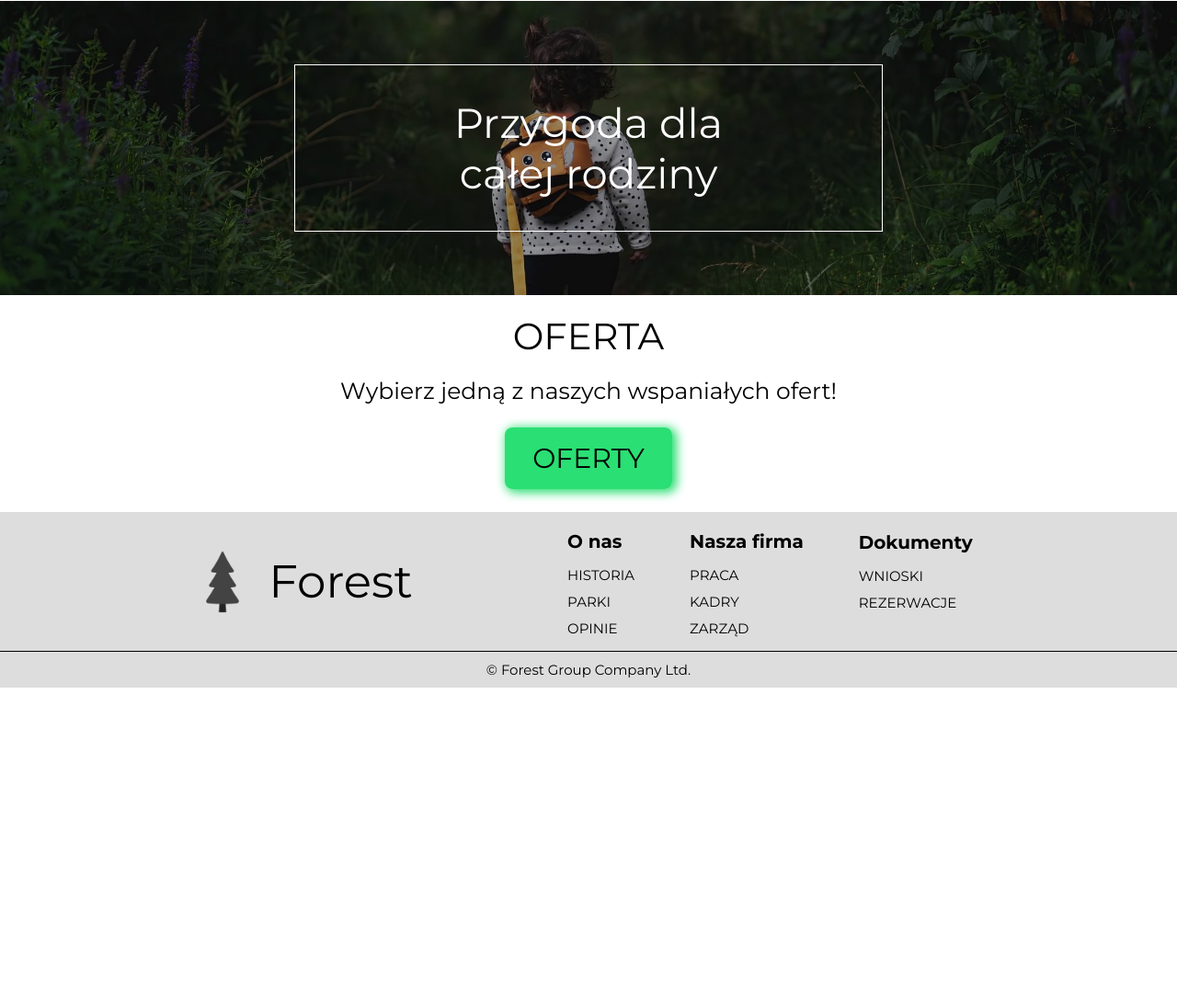
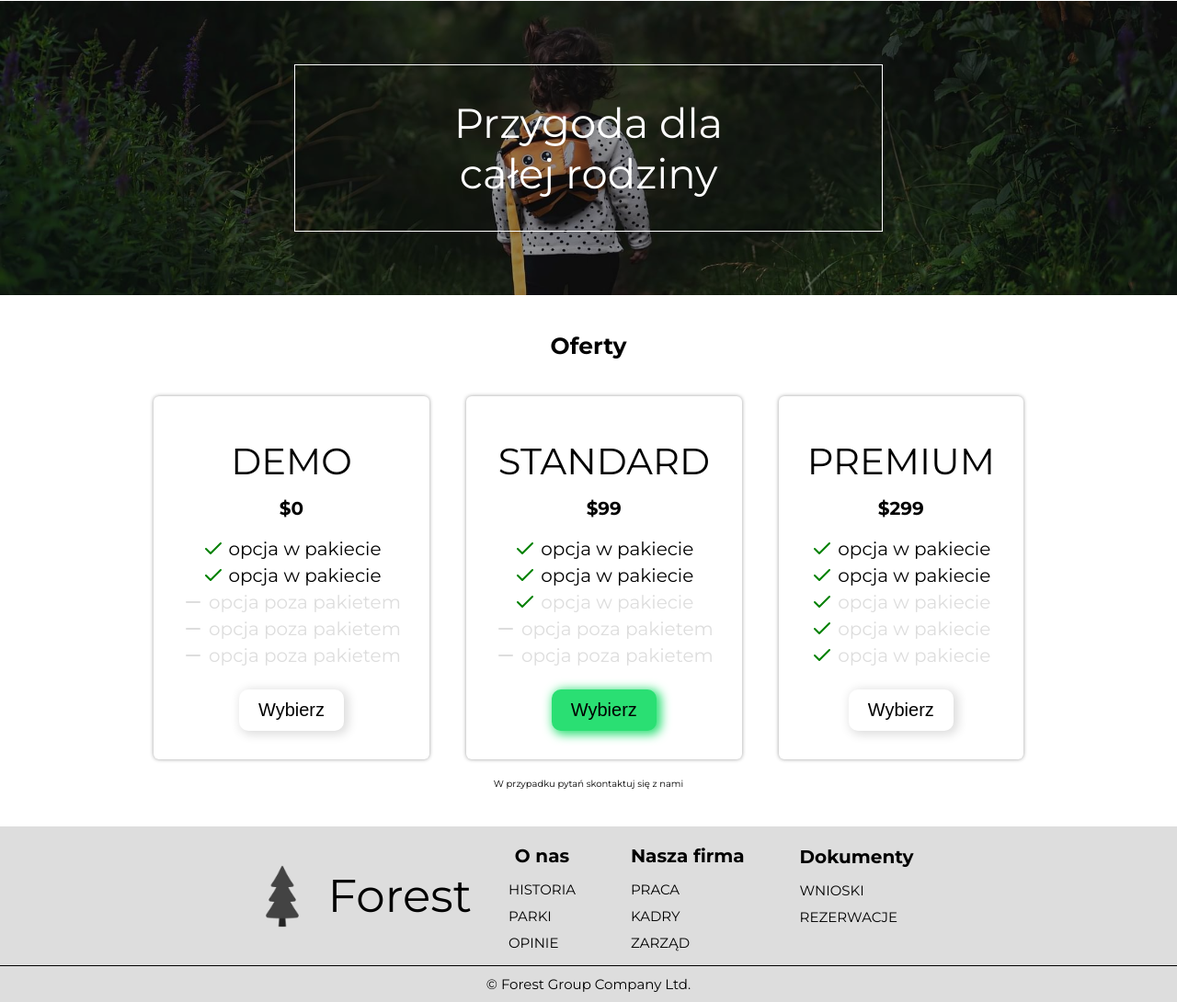
Before and after one commit to TiJun/ForestGroup, a website: page index.html in a window 1280 px wide. Shown: the part 1158-2248 px from the top of the page at 92% size. Before the commit the page ends 1906 px from the top, so only its background shows below. Drawn offline with nearby package versions, Linux system fonts and the light colour scheme.

Commit message:
Changed layout of offers section

```diff
--- a/index.html
+++ b/index.html
@@ -86,9 +86,63 @@
     </section>
     <div class="wrapper">
         <section class="offers" id="offers">
-            <h3 class="offers__heading">Oferta</h3>
-            <p class="offers__text">Wybierz jedną z naszych wspaniałych ofert!</p>
-            <a href="offers.html" class="offers__btn">Oferty</a>
+            <h2 class="heading padding">Oferty</h2>
+            <div class="offers__box-container">
+                <div class="offers__box-one offers__box">
+                    <p class="offers__heading">Demo</p>
+                    <p class="offers__price">$0</p>
+                    <ul class="offers__list">
+                        <li class="offers__list-item"><span><img src="/dist/img/check.svg" alt=""></span>opcja w
+                            pakiecie</li>
+                        <li class="offers__list-item"><span><img src="/dist/img/check.svg" alt=""></span>opcja w
+                            pakiecie</li>
+                        <li class="offers__list-item"><span><img src="/dist/img/minus.svg" alt=""></span> opcja poza
+                            pakietem</li>
+                        <li class="offers__list-item"><span><img src="/dist/img/minus.svg" alt=""></span> opcja poza
+                            pakietem</li>
+                        <li class="offers__list-item"><span><img src="/dist/img/minus.svg" alt=""></span> opcja poza
+                            pakietem</li>
+                    </ul>
+                    <button class="offers__button">Wybierz</button>
+                </div>
+                <div class="offers__box-two offers__box">
+                    <p class="offers__heading">Standard</p>
+                    <p class="offers__price">$99</p>
+                    <ul class="offers__list">
+                        <li class="offers__list-item"><span><img src="/dist/img/check.svg" alt=""></span>opcja w
+                            pakiecie</li>
+                        <li class="offers__list-item"><span><img src="/dist/img/check.svg" alt=""></span>opcja w
+                            pakiecie</li>
+                        <li class="offers__list-item"><span><img src="/dist/img/check.svg" alt=""></span> opcja w
+                            pakiecie</li>
+                        <li class="offers__list-item"><span><img src="/dist/img/minus.svg" alt=""></span> opcja poza
+                            pakietem</li>
+                        <li class="offers__list-item"><span><img src="/dist/img/minus.svg" alt=""></span> opcja poza
+                            pakietem</li>
+                    </ul>
+                    <button class="offers__button cta">Wybierz</button>
+                </div>
+                <div class="offers__box-three offers__box">
+                    <p class="offers__heading">Premium</p>
+                    <p class="offers__price">$299</p>
+                    <ul class="offers__list">
+                        <li class="offers__list-item"><span><img src="/dist/img/check.svg" alt=""></span>opcja w
+                            pakiecie</li>
+                        <li class="offers__list-item"><span><img src="/dist/img/check.svg" alt=""></span>opcja w
+                            pakiecie</li>
+                        <li class="offers__list-item"><span><img src="/dist/img/check.svg" alt=""></span> opcja w
+                            pakiecie</li>
+                        <li class="offers__list-item"><span><img src="/dist/img/check.svg" alt=""></span> opcja w
+                            pakiecie</li>
+                        <li class="offers__list-item"><span><img src="/dist/img/check.svg" alt=""></span> opcja w
+                            pakiecie</li>
+                    </ul>
+                    <button class="offers__button">Wybierz</button>
+                </div>
+            </div>
+            <div class="description">
+                <p>W przypadku pytań <span class="highlight">skontaktuj się</span> z nami</p>
+            </div>
         </section>
     </div>
     </main>
--- a/src/sass/_large.scss
+++ b/src/sass/_large.scss
@@ -151,8 +151,21 @@
 			}
 		}
 		.offers {
+			display: flex;
+			justify-content: center;
+			align-items: center;
+			flex-direction: column;
 			&__btn:hover {
 				box-shadow: 3px 2px 11px 8px #2adf73;
+			}
+			&__box {
+				margin: 2rem;
+				&-container {
+					display: flex;
+					justify-content: center;
+					align-items: center;
+					flex-direction: row;
+				}
 			}
 		}
 		.footer {
--- a/src/sass/_medium.scss
+++ b/src/sass/_medium.scss
@@ -53,10 +53,10 @@
 		.footer {
 			&__box {
 				display: flex;
-				justify-content: space-between;
-				align-items: center;
-				flex-direction: row;
-				width: 90vw;
+			justify-content: center;
+			align-items: center;
+			flex-direction: row;
+			flex-wrap: wrap;
 			}
 			&__links {
 				display: flex;
@@ -74,6 +74,18 @@
 				font-size: 2rem;
 			}
 		}
+		.offers {
+			&__box {
+				margin: 0 2rem 2rem 2rem;
+			}
+			&__box-container {
+				display: flex;
+				justify-content: center;
+				align-items: center;
+				flex-direction: row;
+				flex-wrap: wrap;
+			}
+		}
 		.offers-sub {
 			display: flex;
 			justify-content: center;
--- a/src/sass/style.scss
+++ b/src/sass/style.scss
@@ -231,10 +231,11 @@ body {
 	bottom: 0;
 	display: flex;
 	justify-content: center;
-	align-items: flex-start;
+	align-items: center;
 	flex-direction: column;
 	margin: 4rem 0 0 0;
 	background-color: #ddd;
+	text-align: center;
 	&__logo {
 		.nav-logo {
 			display: flex;
@@ -279,12 +280,14 @@ body {
 	}
 }
 // OFFERS SUBPAGE //
-.offers-sub {
-	padding: 10rem 0 0 0;
+.offers-sub, .offers {
 	display: flex;
 	justify-content: center;
 	align-items: center;
 	flex-direction: column;
+	.heading {
+		font-size: 2.5rem;
+	}
 	.cta {
 		background-color: #2adf73;
 		box-shadow: 3px 2px 11px 2px #2adf73;
```
Also changed, not shown: dist/css/style.min.css, 1 other file.
